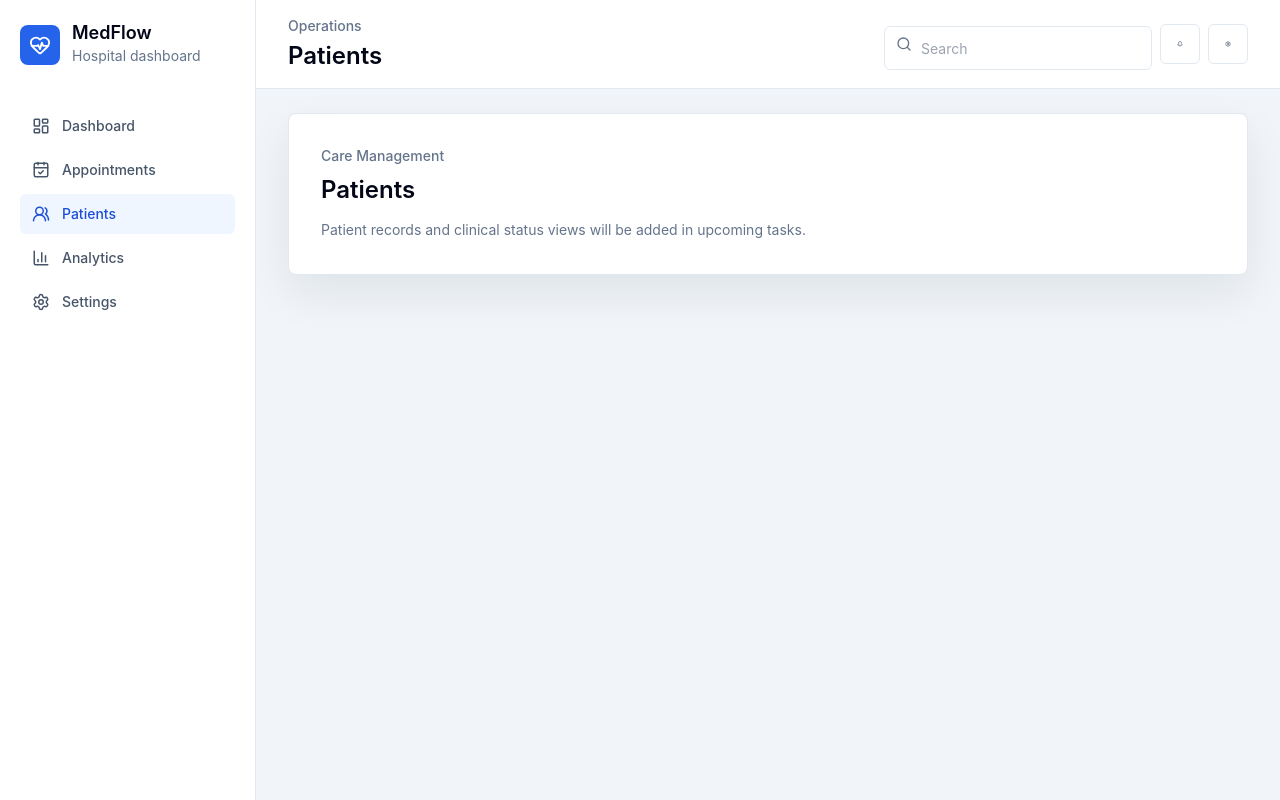
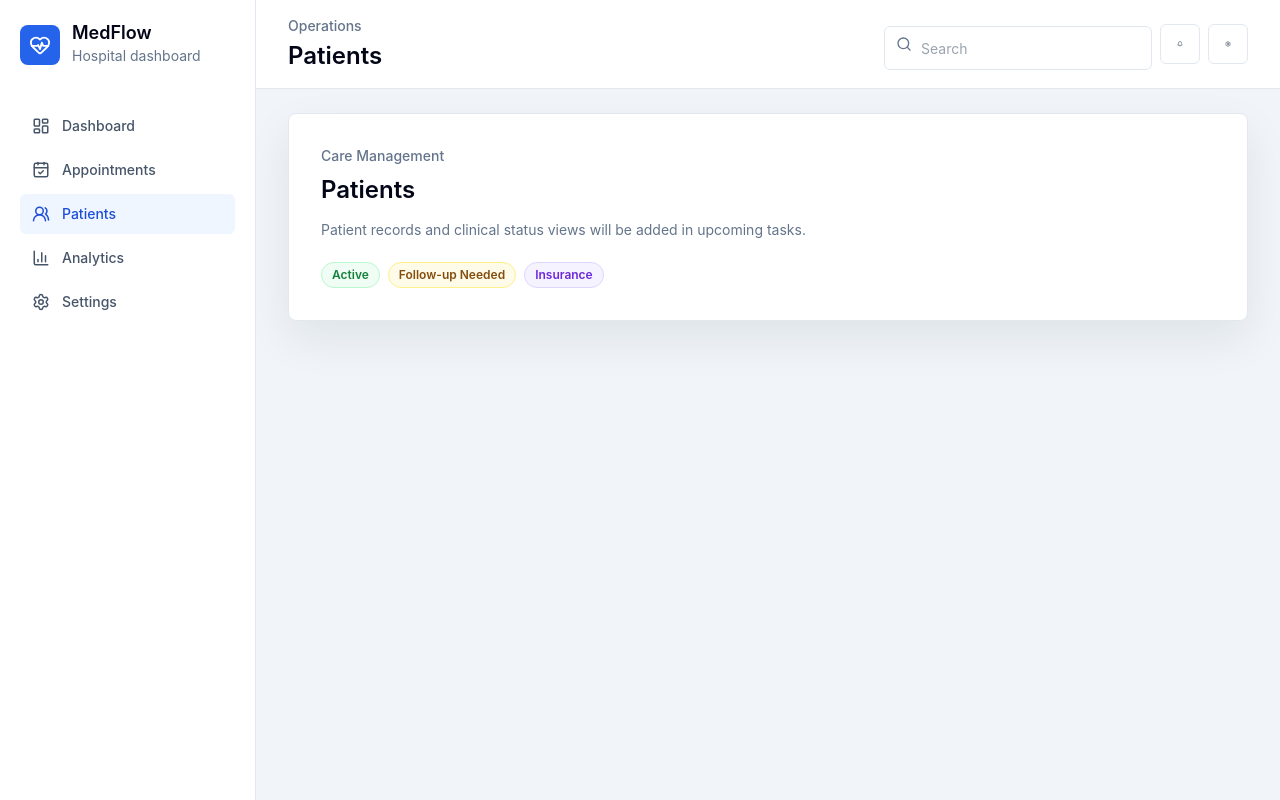
Before and after one commit to romanserban/medflow, a React (Vite) app: page /patients in a window 1280 px wide. Built offline with nearby package versions, Linux system fonts and the light colour scheme.

Commit message:
add badge component

```diff
--- /dev/null
+++ b/src/components/Badge.tsx
@@ -0,0 +1,53 @@
+export type BadgeStatus =
+  | 'confirmed'
+  | 'pending'
+  | 'completed'
+  | 'cancelled'
+  | 'paid'
+  | 'unpaid'
+  | 'insurance'
+  | 'active'
+  | 'follow-up-needed'
+  | 'inactive'
+
+interface BadgeProps {
+  className?: string
+  status: BadgeStatus
+}
+
+const badgeClassName =
+  'inline-flex items-center rounded-full border px-2.5 py-1 text-xs font-semibold'
+
+const statusLabels: Record<BadgeStatus, string> = {
+  confirmed: 'Confirmed',
+  pending: 'Pending',
+  completed: 'Completed',
+  cancelled: 'Cancelled',
+  paid: 'Paid',
+  unpaid: 'Unpaid',
+  insurance: 'Insurance',
+  active: 'Active',
+  'follow-up-needed': 'Follow-up Needed',
+  inactive: 'Inactive',
+}
+
+const statusClassNames: Record<BadgeStatus, string> = {
+  confirmed: 'border-blue-200 bg-blue-50 text-blue-700',
+  pending: 'border-amber-200 bg-amber-50 text-amber-700',
+  completed: 'border-emerald-200 bg-emerald-50 text-emerald-700',
+  cancelled: 'border-rose-200 bg-rose-50 text-rose-700',
+  paid: 'border-teal-200 bg-teal-50 text-teal-700',
+  unpaid: 'border-orange-200 bg-orange-50 text-orange-700',
+  insurance: 'border-violet-200 bg-violet-50 text-violet-700',
+  active: 'border-green-200 bg-green-50 text-green-700',
+  'follow-up-needed': 'border-yellow-200 bg-yellow-50 text-yellow-800',
+  inactive: 'border-slate-200 bg-slate-100 text-slate-600',
+}
+
+export function Badge({ className = '', status }: BadgeProps) {
+  return (
+    <span className={`${badgeClassName} ${statusClassNames[status]} ${className}`}>
+      {statusLabels[status]}
+    </span>
+  )
+}
--- a/src/components/PagePanel.tsx
+++ b/src/components/PagePanel.tsx
@@ -17,7 +17,7 @@ export function PagePanel({ children, eyebrow, title }: PagePanelProps) {
     <Card className={panelClassName}>
       <p className={eyebrowClassName}>{eyebrow}</p>
       <h2 className={titleClassName}>{title}</h2>
-      <p className={bodyClassName}>{children}</p>
+      <div className={bodyClassName}>{children}</div>
     </Card>
   )
 }
--- a/src/pages/PatientsPage.tsx
+++ b/src/pages/PatientsPage.tsx
@@ -1,9 +1,17 @@
+import { Badge } from '../components/Badge'
 import { PagePanel } from '../components/PagePanel'
+
+const badgeRowClassName = 'mt-5 flex flex-wrap gap-2'
 
 export function PatientsPage() {
   return (
     <PagePanel eyebrow="Care Management" title="Patients">
       Patient records and clinical status views will be added in upcoming tasks.
+      <span className={badgeRowClassName}>
+        <Badge status="active" />
+        <Badge status="follow-up-needed" />
+        <Badge status="insurance" />
+      </span>
     </PagePanel>
   )
 }
```
